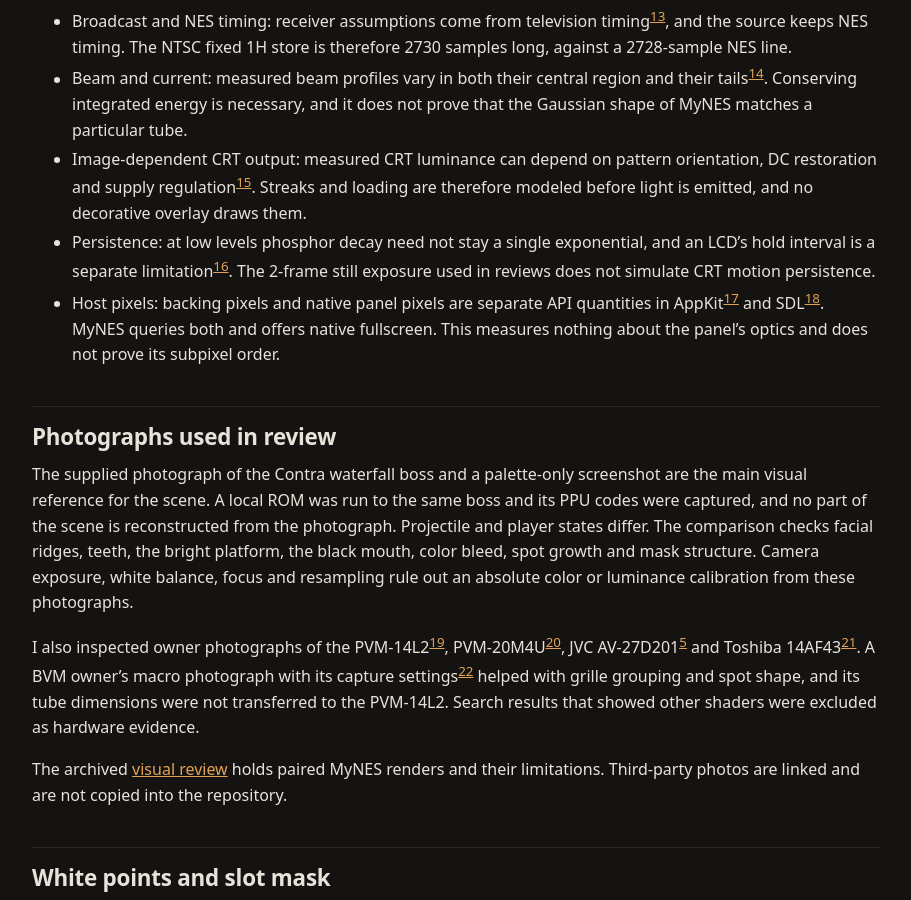
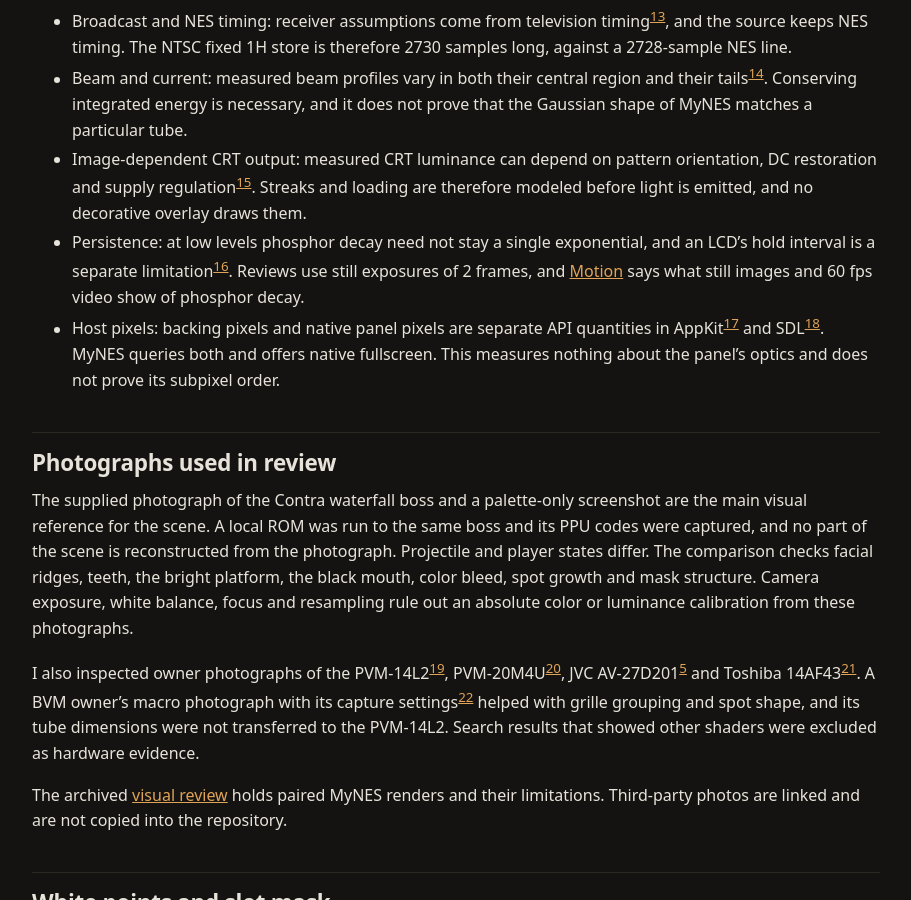
Before and after one commit to yaglo/mynes-web, a Jekyll site: the page built from notes/hardware.md, in a window 1280 px wide and 900 px high, scrolled down 4566 px. Shown: the whole window, without its empty margins (184-1095 px from the left). Built offline with Jekyll 4.4.1, drawn with Linux system fonts in a browser that asks for light colours.

Commit message:
Link the SDR, motion and model caveats from the audit and the hardware note
The preset audit and the hardware note restated caveats that belong on
the HDR note, Motion and About (V1). They now keep the page-specific
fact (the audit's captures are SDR, reviews use 2-frame stills) and link
the page that holds the caveat.

```diff
--- a/notes/hardware.md
+++ b/notes/hardware.md
@@ -90,7 +90,7 @@
 - Broadcast and NES timing: receiver assumptions come from television timing[^bt470], and the source keeps NES timing. The NTSC fixed 1H store is therefore 2730 samples long, against a 2728-sample NES line.
 - Beam and current: measured beam profiles vary in both their central region and their tails[^hitachi-beam]. Conserving integrated energy is necessary, and it does not prove that the Gaussian shape of MyNES matches a particular tube.
 - Image-dependent CRT output: measured CRT luminance can depend on pattern orientation, DC restoration and supply regulation[^garcia-peli]. Streaks and loading are therefore modeled before light is emitted, and no decorative overlay draws them.
-- Persistence: at low levels phosphor decay need not stay a single exponential, and an LCD's hold interval is a separate limitation[^display-timing]. The 2-frame still exposure used in reviews does not simulate CRT motion persistence.
+- Persistence: at low levels phosphor decay need not stay a single exponential, and an LCD's hold interval is a separate limitation[^display-timing]. Reviews use still exposures of 2 frames, and [Motion]({{ '/gallery/motion/' | relative_url }}) says what still images and 60 fps video show of phosphor decay.
 - Host pixels: backing pixels and native panel pixels are separate API quantities in AppKit[^apple-backing] and SDL[^sdl-hidpi]. MyNES queries both and offers native fullscreen. This measures nothing about the panel's optics and does not prove its subpixel order.
 
 ## Photographs used in review
```
Also changed, not shown: archive/presets.md (+2 -2 lines).
